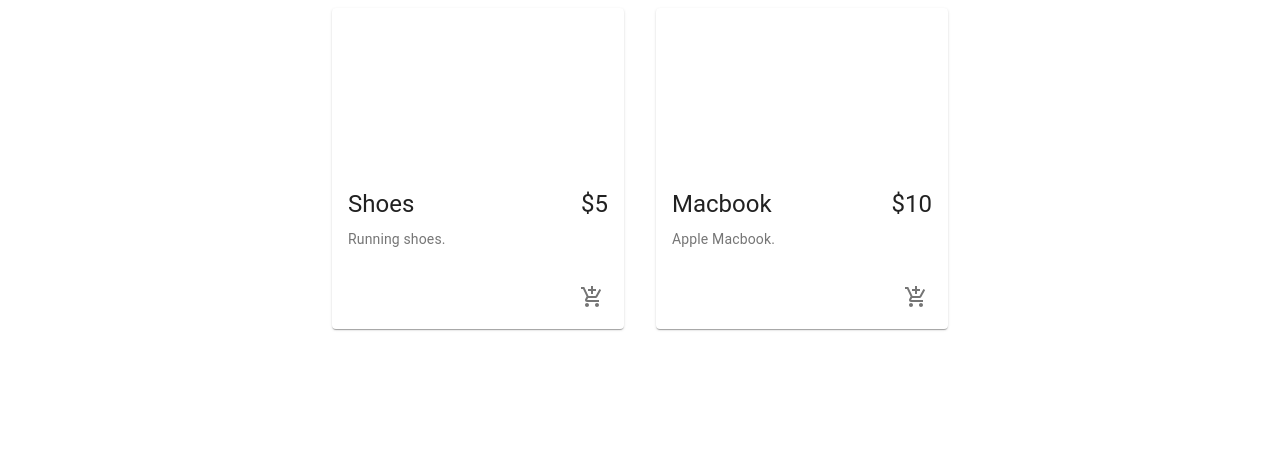
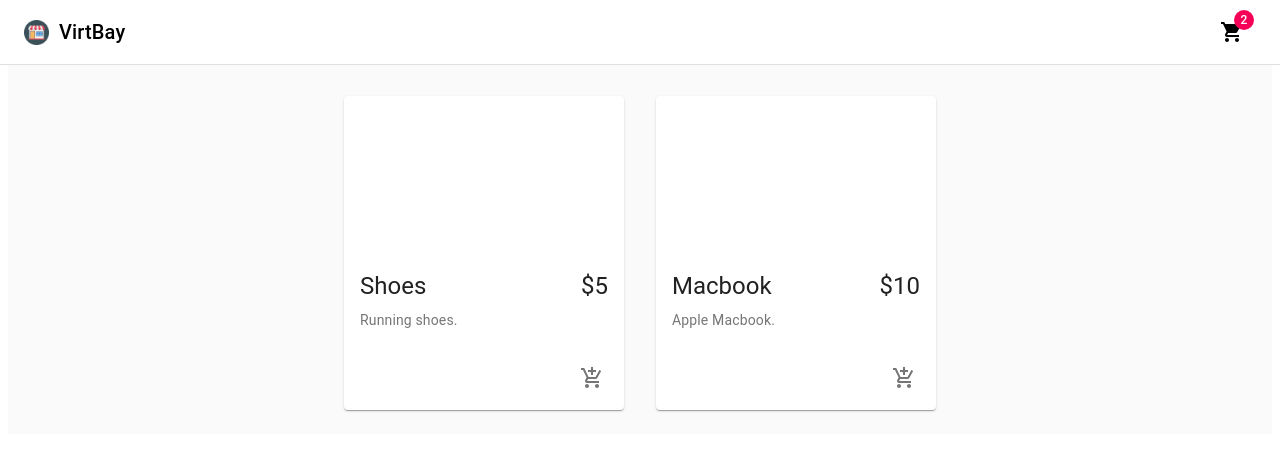
Before and after one commit to ndang247/VirtBay, a React (Create React App) app in the folder client/: page / in a window 1280 px wide. Shown: the top 450 px of the page. Built offline with nearby package versions, Linux system fonts and the light colour scheme.

Commit message:
Add navbar

```diff
--- a/client/src/App.js
+++ b/client/src/App.js
@@ -1,9 +1,11 @@
 import React from 'react';
-import { Products } from 'src/components';
+import { Products } from 'src/pages';
+import { NavBar } from 'src/components';
 
 const App = () => {
   return (
     <div>
+      <NavBar />
       <Products />
     </div>
   );
--- a/client/src/components/index.js
+++ b/client/src/components/index.js
@@ -1,2 +1,2 @@
-export { default as Products } from './products/Products';
-export { default as Product } from './products/product/Product';
+export { default as Product } from './product/Product';
+export { default as NavBar } from './navbar/NavBar';
--- /dev/null
+++ b/client/src/components/navbar/NavBar.js
@@ -0,0 +1,35 @@
+import React from 'react';
+import {
+    AppBar, Toolbar, IconButton, Badge,
+    MenuItem, Menu, Typography
+} from '@material-ui/core';
+import { ShoppingCart } from '@material-ui/icons';
+import logo from 'src/assets/images/logo.png';
+import useStyles from './navBarStyles';
+
+const NavBar = () => {
+    const classes = useStyles();
+
+    return (
+        <>
+            <AppBar position='fixed' className={classes.appBar} color='inherit'>
+                <Toolbar>
+                    <Typography variant='h6' className={classes.title} color='inherit'>
+                        <img src={logo} alt='VirtBayLogo' height='25px' className={classes.image} />
+                        VirtBay
+                    </Typography>
+                    <div className={classes.grow} />
+                    <div className={classes.button}>
+                        <IconButton aria-label='Show cart items' color='inherit'>
+                            <Badge badgeContent={2} color='secondary'>
+                                <ShoppingCart />
+                            </Badge>
+                        </IconButton>
+                    </div>
+                </Toolbar>
+            </AppBar>
+        </>
+    );
+}
+
+export default NavBar;
--- /dev/null
+++ b/client/src/components/navbar/navBarStyles.js
@@ -0,0 +1,68 @@
+import { makeStyles, alpha } from '@material-ui/core/styles';
+
+const drawerWidth = 0;
+
+export default makeStyles((theme) => ({
+    appBar: {
+        boxShadow: 'none',
+        borderBottom: '1px solid rgba(0, 0, 0, 0.12)',
+        [theme.breakpoints.up('sm')]: {
+            width: `calc(100% - ${drawerWidth}px)`,
+            marginLeft: drawerWidth,
+        },
+    },
+    title: {
+        flexGrow: 1,
+        alignItems: 'center',
+        display: 'flex',
+        textDecoration: 'none',
+    },
+    image: {
+        marginRight: '10px',
+    },
+    menuButton: {
+        marginRight: theme.spacing(2),
+        [theme.breakpoints.up('sm')]: {
+            display: 'none',
+        },
+    },
+    grow: {
+        flexGrow: 1,
+    },
+    search: {
+        position: 'relative',
+        borderRadius: theme.shape.borderRadius,
+        backgroundColor: alpha(theme.palette.common.white, 0.15),
+        '&:hover': {
+            backgroundColor: alpha(theme.palette.common.white, 0.25),
+        },
+        marginRight: theme.spacing(2),
+        marginLeft: 0,
+        width: '100%',
+        [theme.breakpoints.up('sm')]: {
+            width: 'auto',
+        },
+    },
+    searchIcon: {
+        padding: theme.spacing(0, 2),
+        height: '100%',
+        position: 'absolute',
+        pointerEvents: 'none',
+        display: 'flex',
+        alignItems: 'center',
+        justifyContent: 'center',
+    },
+    inputRoot: {
+        color: 'inherit',
+    },
+    inputInput: {
+        padding: theme.spacing(1, 1, 1, 0),
+        // vertical padding + font size from searchIcon
+        paddingLeft: `calc(1em + ${theme.spacing(4)}px)`,
+        transition: theme.transitions.create('width'),
+        width: '100%',
+        [theme.breakpoints.up('md')]: {
+            width: '20ch',
+        },
+    },
+}));
--- /dev/null
+++ b/client/src/pages/index.js
@@ -0,0 +1 @@
+export { default as Products } from 'src/pages/products/Products';
--- a/client/src/components/products/Products.js
+++ b/client/src/pages/products/Products.js
@@ -1,6 +1,7 @@
 import React from 'react';
 import { Grid } from '@material-ui/core';
 import { Product } from 'src/components';
+import useStyles from './productsStyles';
 
 // Dummy products.
 const products = [
@@ -8,8 +9,11 @@
     { id: 2, name: "Macbook", description: "Apple Macbook.", price: "$10" },
 ]
 const Products = () => {
+    const classes = useStyles();
+
     return (
-        <main>
+        <main className={classes.content}>
+            <div className={classes.toolbar} />
             <Grid container justifyContent='center' spacing={4}>
                 {products.map((product) => (
                     <Grid item key={product.id} xs={12} sm={6} md={4} lg={3}>
--- /dev/null
+++ b/client/src/pages/products/productsStyles.js
@@ -0,0 +1,13 @@
+import { makeStyles } from '@material-ui/core/styles';
+
+export default makeStyles((theme) => ({
+    toolbar: theme.mixins.toolbar,
+    content: {
+        flexGrow: 1,
+        backgroundColor: theme.palette.background.default,
+        padding: theme.spacing(3),
+    },
+    root: {
+        flexGrow: 1,
+    },
+}));
```
Also changed, not shown: client/src/assets/images/logo.png (added), client/src/components/product/Product.js (renamed from client/src/components/products/product/Product.js), client/src/components/product/productStyles.js (renamed from client/src/components/products/product/productStyles.js).
